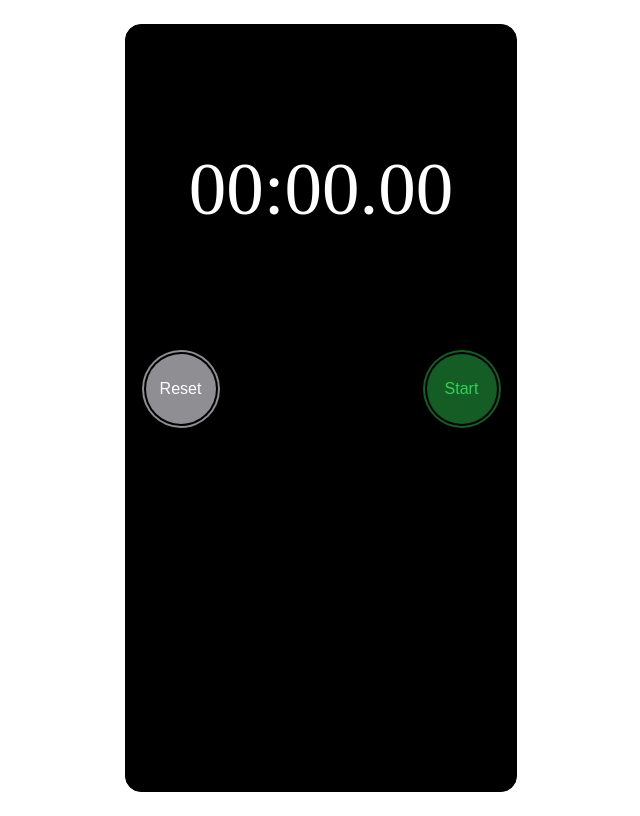
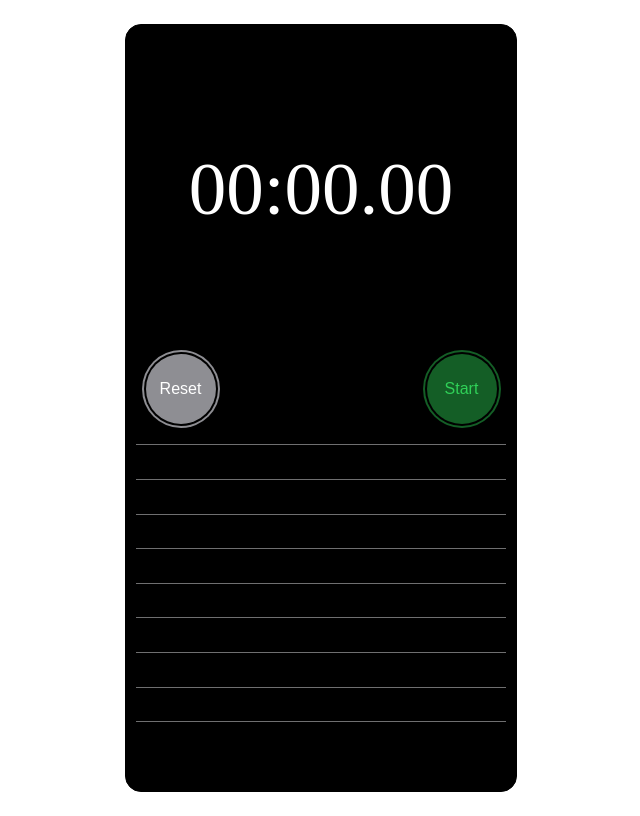
Before and after one commit to joeg-adaptive/stopwatch-react, a React (Vite) app: page / in a window 1280 px wide. Shown: the whole page, without its empty margins (319-959 px from the left). Built offline with nearby package versions, Linux system fonts and the light colour scheme; a web font is replaced by a local one.

Commit message:
feature-added blank laps

```diff
--- /dev/null
+++ b/src/components/Laps/BlankLaps.jsx
@@ -0,0 +1,10 @@
+import React from 'react'
+
+export default function BlankLaps() {
+	return (
+		<div className='flexLapRow'>
+			<div className='flexLap'></div>
+			<div className='flexTime'></div>
+		</div>
+	)
+}
--- a/src/components/Laps/LapItem.jsx
+++ b/src/components/Laps/LapItem.jsx
@@ -1,11 +1,11 @@
 import React from 'react'
 import { getFormattedTime } from '../../utils/Formatter'
 
-export default function LapItem({ lapNumber, lapTime, fastOrSlow,howManyLaps}) {
+export default function LapItem({ lapNumber, lapTime, fastOrSlow, howManyLaps }) {
 	return (
 		<div
-			className={`flexLapRow ${howManyLaps > 3 ?
-				(fastOrSlow === 'fast' ? 'lapsFastest' : fastOrSlow === 'slow' ? 'lapslowest' : ''):''
+			className={`flexLapRow ${
+				howManyLaps > 3 ? (fastOrSlow === 'fast' ? 'lapsFastest' : fastOrSlow === 'slow' ? 'lapslowest' : '') : ''
 			}`}
 		>
 			<div className='flexLap'>Lap {lapNumber}</div>
--- a/src/components/Laps/Laps.jsx
+++ b/src/components/Laps/Laps.jsx
@@ -1,15 +1,12 @@
-import { useState, useEffect } from 'react'
 import LapItem from './LapItem'
 import LiveLapItem from './LiveLapItem'
+import BlankLaps from './BlankLaps'
 
 export default function Laps({ calculateCurrentLapTime, lapItems, stopWatchTime }) {
 	return (
 		<div className='stopWatchLaps' data-id='stopWatchLaps'>
 			{stopWatchTime > 0 ? (
-				<LiveLapItem
-					howManyLaps={lapItems.length + 1}
-					calculateCurrentLapTime={calculateCurrentLapTime}
-				/>
+				<LiveLapItem howManyLaps={lapItems.length + 1} calculateCurrentLapTime={calculateCurrentLapTime} />
 			) : (
 				<></>
 			)}
@@ -22,6 +19,10 @@ export default function Laps({ calculateCurrentLapTime, lapItems, stopWatchTime
 					howManyLaps={lapItems.length + 1}
 				/>
 			))}
+			{Array.from({ length: 8 - lapItems.length }, () => (
+				<BlankLaps />
+			))}
 		</div>
 	)
 }
+// lapItems.length < 9 ?
```
Also changed, not shown: src/App.jsx (+0 -18 lines).
